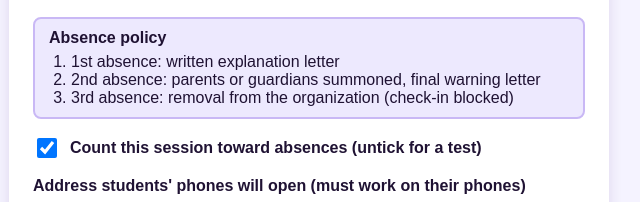
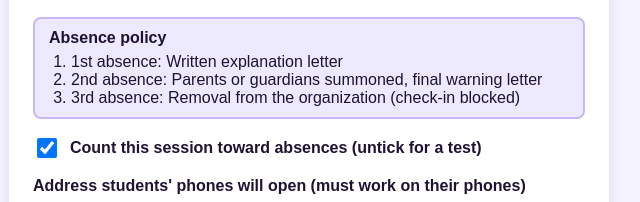
Before and after one commit to Oninerguiza/qr-attendance, a plain HTML site: page session.html in a window 1280 px wide. Shown: the part 411-613 px from the top of the page, 331-971 px from the left. Drawn offline with Linux system fonts and the light colour scheme; a script that the page names is missing.

Commit message:
Capitalize terms in absence policy for consistency

```diff
--- a/session.html
+++ b/session.html
@@ -95,9 +95,9 @@
       <div class="policy">
         <strong>Absence policy</strong>
         <ol>
-          <li>1st absence: written explanation letter</li>
-          <li>2nd absence: parents or guardians summoned, final warning letter</li>
-          <li>3rd absence: removal from the organization (check-in blocked)</li>
+          <li>1st absence: Written explanation letter</li>
+          <li>2nd absence: Parents or guardians summoned, final warning letter</li>
+          <li>3rd absence: Removal from the organization (check-in blocked)</li>
         </ol>
       </div>
 
```
